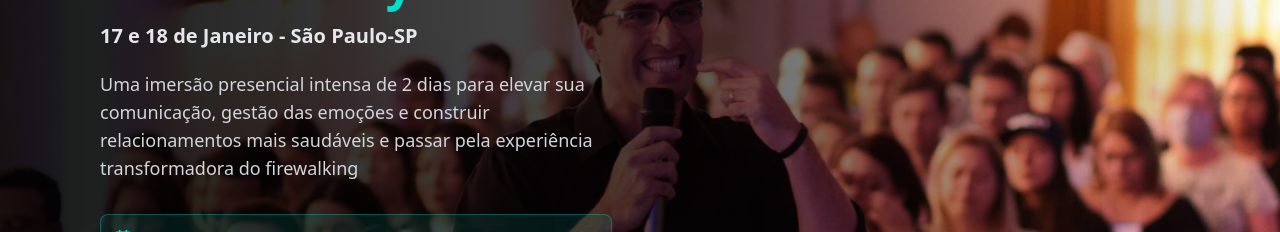
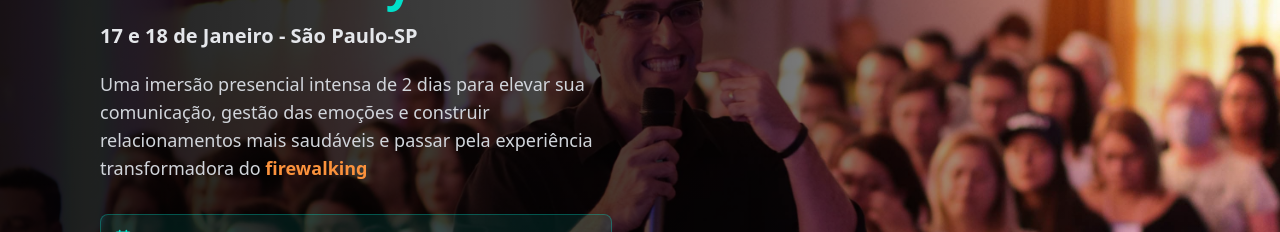
Before and after one commit to hduquinha/instituto-up, a React (Vite) app: page / in a window 1280 px wide. Shown: the part 219-451 px from the top of the page. Built offline with nearby package versions, Linux system fonts and the light colour scheme.

Commit message:
Highlight firewalking text in Hero section

```diff
--- a/src/components/HeroSection.tsx
+++ b/src/components/HeroSection.tsx
@@ -29,7 +29,7 @@ const HeroSection = () => {
             </h2>
 
             <p className="text-sm sm:text-base md:text-lg text-gray-300 mb-6 sm:mb-8 leading-relaxed break-words">
-              Uma imersão presencial intensa de 2 dias para elevar sua comunicação, gestão das emoções e construir relacionamentos mais saudáveis e passar pela experiência transformadora do firewalking
+              Uma imersão presencial intensa de 2 dias para elevar sua comunicação, gestão das emoções e construir relacionamentos mais saudáveis e passar pela experiência transformadora do <strong className="text-orange-400">firewalking</strong>
             </p>
 
             <div className="flex flex-col items-stretch gap-3 sm:gap-4">
```
